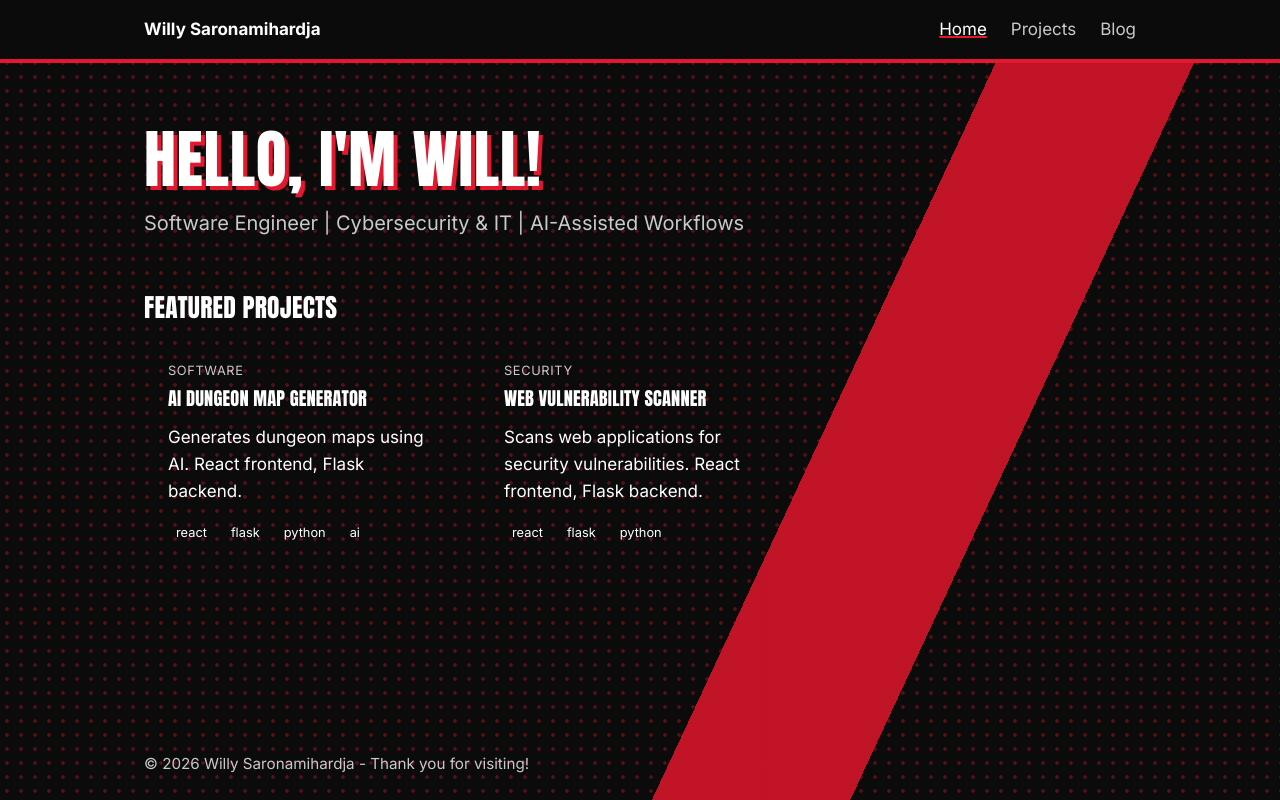
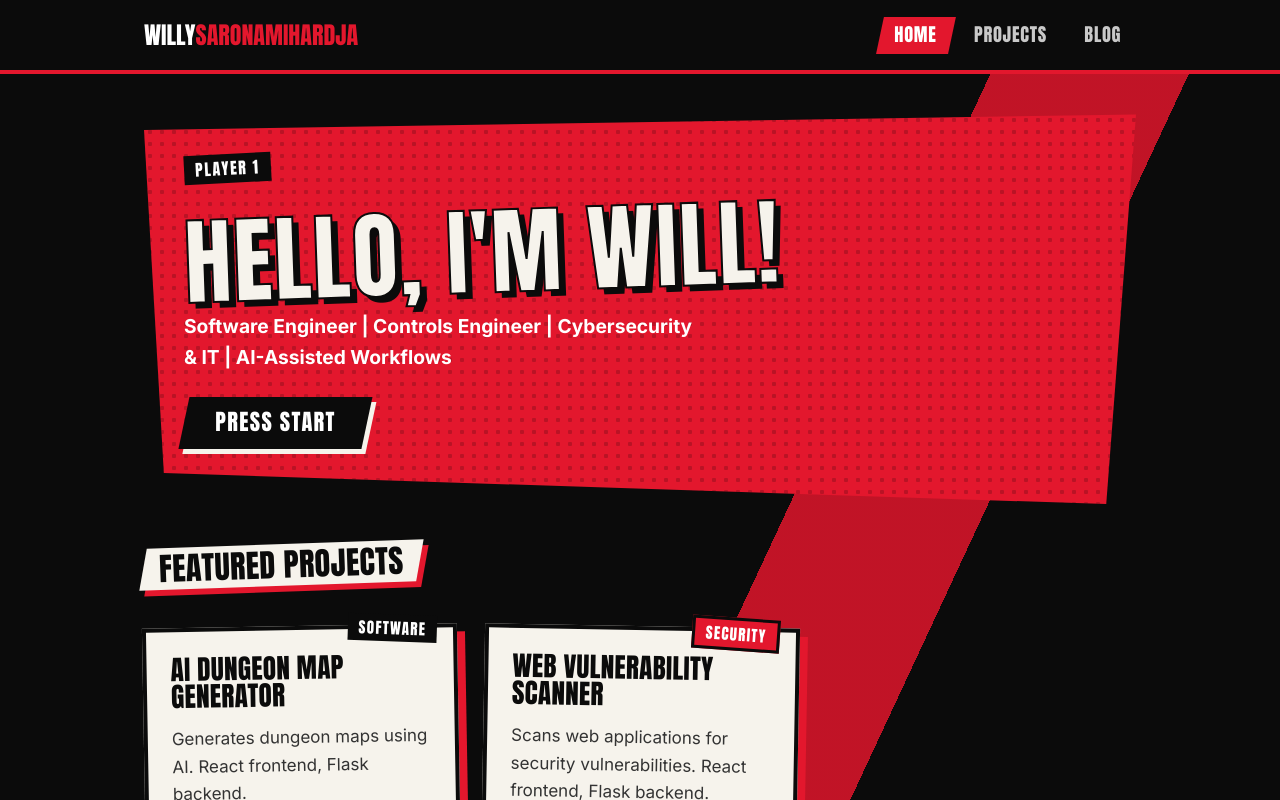
Before and after one commit to wsaronam/my-portfolio, a React (Vite) app in the folder apps/web/: page / in a window 1280 px wide. Shown: the top 800 px of the page. Built offline with nearby package versions, Linux system fonts and the light colour scheme.

Commit message:
updates
- front end and styling

```diff
--- a/apps/web/src/components/layout/SiteFooter.module.css
+++ b/apps/web/src/components/layout/SiteFooter.module.css
@@ -1,7 +1,7 @@
 .footer {
-    border-top: 1px solid var(--color-border);
+    border-top: 4px solid var(--color-accent);
+    background: var(--color-ink);
     color: var(--color-muted);
-    font-size: 0.95rem;
 }
 
 .inner {
@@ -10,4 +10,8 @@
 
 .inner p {
     margin: 0;
+    font-weight: 700;
+    font-size: 0.85rem;
+    text-transform: uppercase;
+    letter-spacing: 0.08em;
 }
--- a/apps/web/src/components/layout/SiteFooter.tsx
+++ b/apps/web/src/components/layout/SiteFooter.tsx
@@ -9,7 +9,7 @@ export function SiteFooter() {
     return (
         <footer className={styles.footer}>
             <div className={`container ${styles.inner}`}>
-                <p>© {year} Willy Saronamihardja - Thank you for visiting!</p>
+                <p>© {year} Willy Saronamihardja · Thank you for visiting!</p>
             </div>
         </footer>
     )
--- a/apps/web/src/components/layout/SiteHeader.module.css
+++ b/apps/web/src/components/layout/SiteHeader.module.css
@@ -16,28 +16,56 @@
 }
 
 .brand {
-    font-weight: 700;
+    font-family: var(--font-display);
+    font-size: 1.5rem;
+    text-transform: uppercase;
     color: var(--color-text);
     text-decoration: none;
 }
 
+.brandAccent {
+    color: var(--color-accent);
+}
+
 .nav {
     display: flex;
-    gap: var(--space-4);
+    gap: var(--space-2);
     list-style: none;
     margin: 0;
     padding: 0;
 }
 
 .link {
+    position: relative;
+    isolation: isolate;
+    display: inline-block;
+    padding: 0.2em 0.8em;
+    font-family: var(--font-display);
+    font-size: 1.15rem;
+    text-transform: uppercase;
+    letter-spacing: 0.04em;
     color: var(--color-muted);
     text-decoration: none;
 }
 
+/* slanted color block behind the link that's activate on hover or active */
+.link::before {
+    content: '';
+    position: absolute;
+    inset: 0;
+    z-index: -1;
+    background: var(--color-accent);
+    transform: skewX(var(--skew)) scaleX(0);
+    transform-origin: left;
+    transition: transform 150ms ease;
+}
+
 .link:hover,
 .link[aria-current='page'] {
-    color: var(--color-text);
-    text-decoration: underline;
-    text-decoration-color: var(--color-accent);
-    text-decoration-thickness: 2px;
+    color: var(--color-accent-ink);
 }
+
+.link:hover::before,
+.link[aria-current='page']::before {
+    transform: skewX(var(--skew)) scaleX(1);
+}
--- a/apps/web/src/components/layout/SiteHeader.tsx
+++ b/apps/web/src/components/layout/SiteHeader.tsx
@@ -10,7 +10,7 @@ export function SiteHeader() {
         <header className={styles.header}>
             <div className={`container ${styles.inner}`}>
                 <Link to='/' className={styles.brand}>
-                    <span className={styles.brandAccent}>Willy Saronamihardja</span>
+                    Willy<span className={styles.brandAccent}>Saronamihardja</span>
                 </Link>
                 <nav aria-label='Main'>
                     <ul className={styles.nav}>
--- a/apps/web/src/components/ui/TagList.module.css
+++ b/apps/web/src/components/ui/TagList.module.css
@@ -8,8 +8,12 @@
 }
 
 .tag {
-    padding: 0.1rem var(--space-2);
-    border-radius: 999px;
-    background: var(--color-tag-bg);
+    padding: 0 0.6em;
     font-size: 0.8rem;
+    font-weight: 800;
+    text-transform: uppercase;
+    letter-spacing: 0.04em;
+    color: var(--color-paper);
+    background: var(--color-ink);
+    transform: skewX(var(--skew));
 }
--- a/apps/web/src/features/projects/ProjectCard.module.css
+++ b/apps/web/src/features/projects/ProjectCard.module.css
@@ -3,39 +3,64 @@
     display: flex;
     flex-direction: column;
     padding: var(--space-4);
-    background: var(--color-surface);
-    border: 1px solid var(--color-border);
-    border-radius: var(--radius);
-    transition: border-color 150ms ease;
+    background: var(--color-paper);
+    border: 4px solid var(--color-ink);
+    box-shadow: 8px 8px 0 var(--color-accent);
+    transform: rotate(-1deg);
+    transition:
+        transform 150ms ease,
+        box-shadow 150ms ease;
 }
 
+/* every second card tilts the other way */
+.card:nth-child(even) {
+    transform: rotate(1deg);
+}
+
+/* on hover the card goes straight and grows */
 .card:hover {
-    border-color: var(--color-accent);
+    z-index: 1;
+    transform: rotate(0) scale(1.03);
+    box-shadow: 12px 12px 0 var(--color-accent);
 }
 
 /* shows focus ring around whole card */
 .card:has(.link:focus-visible) {
     outline: 3px solid var(--color-accent);
-    outline-offset: 3px;
+    outline-offset: 6px;
 }
 
 
+/* badge hangs off the top edge */
 .category {
-    margin-bottom: var(--space-2);
-    color: var(--color-muted);
-    font-size: 0.8rem;
+    position: absolute;
+    top: -0.9rem;
+    right: var(--space-3);
+    margin: 0;
+    padding: 0.1em 0.7em;
+    font-family: var(--font-display);
+    font-size: 0.95rem;
+    letter-spacing: 0.08em;
     text-transform: uppercase;
-    letter-spacing: 0.05em;
+    color: var(--color-text);
+    background: var(--color-ink);
+    transform: rotate(3deg);
+}
+
+.category[data-category='security'] {
+    color: var(--color-accent-ink);
+    background: var(--color-accent);
+    border: 3px solid var(--color-ink);
 }
 
 
 .title {
-    font-size: 1.15rem;
+    font-size: 1.7rem;
 }
 
 
 .link {
-    color: var(--color-text);
+    color: var(--color-ink);
     text-decoration: none;
 }
 
@@ -48,10 +73,10 @@
     content: '';
     position: absolute;
     inset: 0;
-    border-radius: var(--radius);
 }
 
 
 .summary {
     flex: 1;
+    color: var(--color-text-on-paper);
 }
--- a/apps/web/src/features/projects/ProjectCard.tsx
+++ b/apps/web/src/features/projects/ProjectCard.tsx
@@ -21,7 +21,9 @@ type ProjectCardProps = {
 export function ProjectCard({ project }: ProjectCardProps) {
     return (
         <article className={styles.card}>
-            <p className={styles.category}>{CATEGORY_LABELS[project.category]}</p>
+            <p className={styles.category} data-category={project.category}>
+                {CATEGORY_LABELS[project.category]}
+            </p>
             <h3 className={styles.title}>
                 <Link to={`/projects/${project.slug}`} className={styles.link}>
                     {project.title}
--- a/apps/web/src/features/projects/ProjectGrid.module.css
+++ b/apps/web/src/features/projects/ProjectGrid.module.css
@@ -1,5 +1,6 @@
 .grid {
     display: grid;
     grid-template-columns: repeat(auto-fill, minmax(min(100%, 18rem), 1fr));
-    gap: var(--space-3);
+    gap: var(--space-5) var(--space-4);
+    margin-top: var(--space-4);
 }
--- a/apps/web/src/pages/HomePage.module.css
+++ b/apps/web/src/pages/HomePage.module.css
@@ -1,8 +1,68 @@
 .hero {
-    padding-block: var(--space-4) var(--space-5);
+    margin-bottom: var(--space-5);
+    padding: var(--space-5) var(--space-5) calc(var(--space-5) + 1rem);
+    color: var(--color-accent-ink);
+    background-color: var(--color-accent);
+    background-image: radial-gradient(rgb(0 0 0 / 0.18) 2px, transparent 2.5px);
+    background-size: 12px 12px;
+    clip-path: polygon(0 4%, 100% 0, 97% 100%, 2% 92%);
+}
+
+.hero h1 {
+    font-size: clamp(3rem, 10vw, 6rem);
+    color: var(--color-paper);
+    -webkit-text-stroke: 2px var(--color-ink);
+    text-shadow: 6px 6px 0 var(--color-ink);
+    transform: rotate(-2deg);
+}
+
+
+/* small tilted label above the name */
+.badge {
+    display: inline-block;
+    margin: 0 0 var(--space-3);
+    padding: 0.1em 0.7em;
+    font-family: var(--font-display);
+    font-size: 1rem;
+    letter-spacing: 0.1em;
+    text-transform: uppercase;
+    color: var(--color-text);
+    background: var(--color-ink);
+    transform: rotate(-3deg);
 }
 
 .tagline {
-    font-size: 1.25rem;
-    color: var(--color-muted);
+    max-width: 40ch;
+    font-size: 1.2rem;
+    font-weight: 700;
 }
+
+
+.start {
+    position: relative;
+    isolation: isolate;
+    display: inline-block;
+    margin-top: var(--space-2);
+    padding: 0.35em 1.4em;
+    font-family: var(--font-display);
+    font-size: 1.4rem;
+    letter-spacing: 0.06em;
+    text-transform: uppercase;
+    text-decoration: none;
+    color: var(--color-text);
+}
+
+.start::before {
+    content: '';
+    position: absolute;
+    inset: 0;
+    z-index: -1;
+    background: var(--color-ink);
+    box-shadow: 5px 5px 0 var(--color-paper);
+    transform: skewX(var(--skew));
+    transition: transform 120ms ease;
+}
+
+.start:hover::before {
+    transform: skewX(var(--skew)) scale(1.06);
+}
--- a/apps/web/src/pages/HomePage.tsx
+++ b/apps/web/src/pages/HomePage.tsx
@@ -1,5 +1,8 @@
 import { ProjectGrid } from "../features/projects/ProjectGrid";
 import { getFeaturedProjects } from '../features/projects/projects.data';
+import { SectionTitle } from "../components/ui/SectionTitle";
+
+import { Link } from "react-router";
 
 import styles from './HomePage.module.css';
 
@@ -12,15 +15,21 @@ export function HomePage() {
 
     return (
         <>
-            <section className={styles.hero}>
-                <h1>Hello, I'm Will!</h1>
+            <section className={styles.hero} aria-labelledby='hero-heading'>
+                <p className={styles.badge}>Player 1</p>
+                <h1 id='hero-heading'>Hello, I'm Will!</h1>
                 <p className={styles.tagline}>
-                    Software Engineer | Cybersecurity & IT | AI-Assisted Workflows
+                    Software Engineer | Controls Engineer | Cybersecurity & IT | AI-Assisted Workflows
                 </p>
+
+                <Link to='/projects' className={styles.start}>
+                    Press Start
+                    <span className='visually-hidden'>and view my projects</span>
+                </Link>
             </section>
 
             <section aria-labelledby='featured-heading'>
-                <h2 id='featured-heading'>Featured Projects</h2>
+                <SectionTitle id='featured-heading'>Featured Projects</SectionTitle>
                 <ProjectGrid projects={featured} />
             </section>
         </>
```
Also changed, not shown: apps/web/src/features/projects/categories.ts (added).
